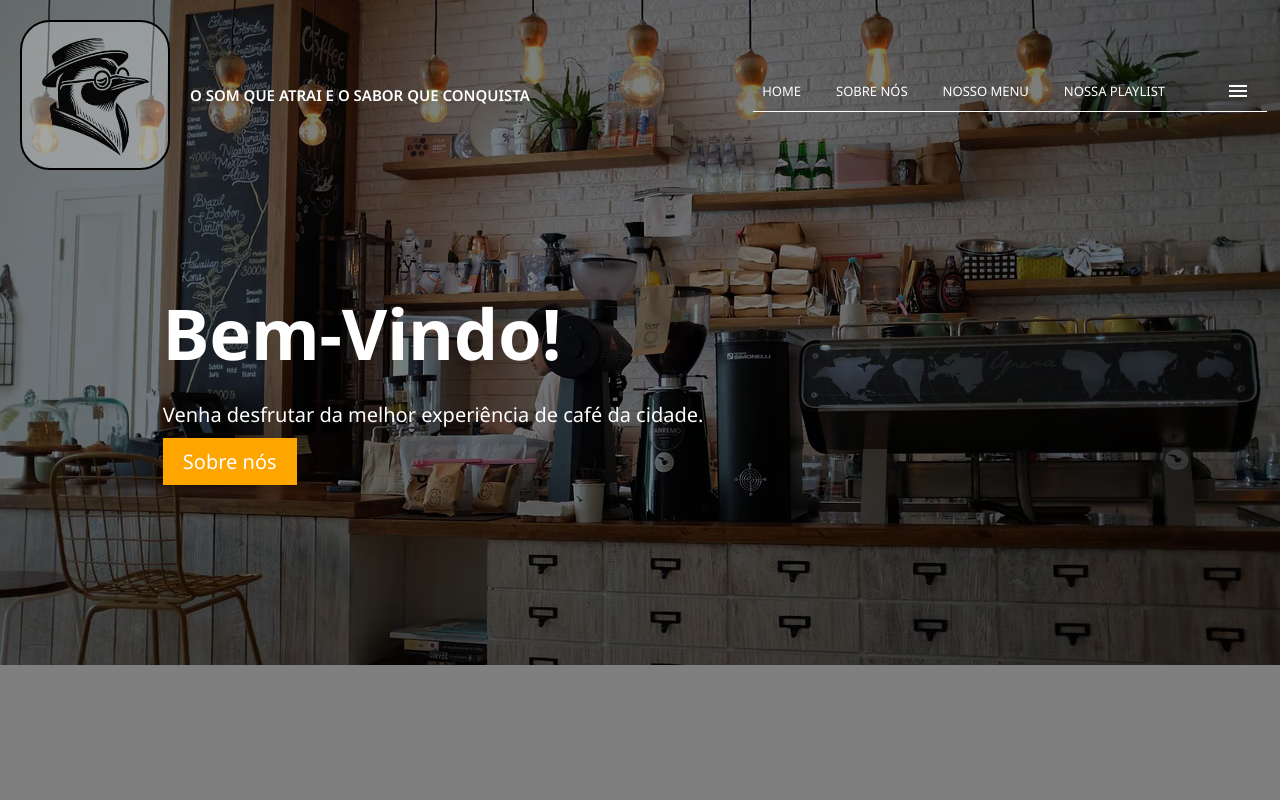
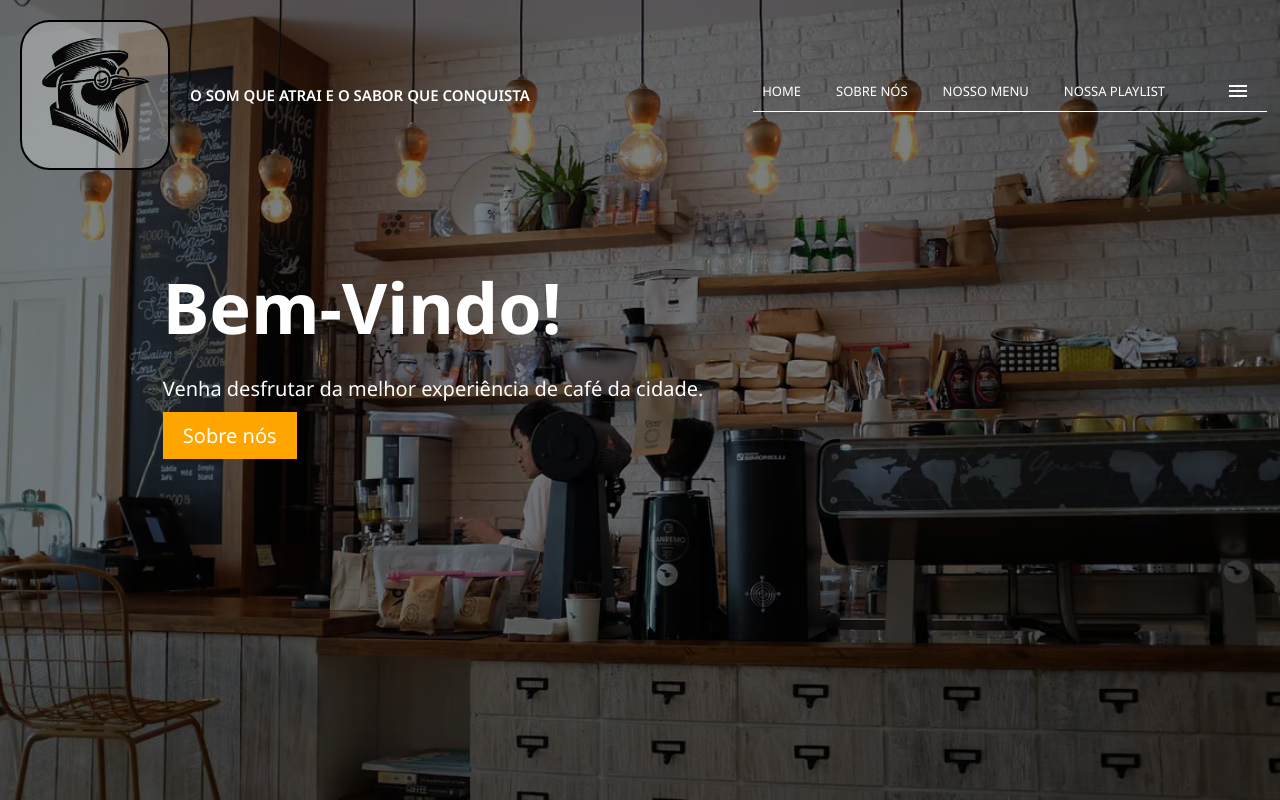
Before and after one commit to opaacheco/parja, a PHP site: page /home.html in a window 1280 px wide. Run offline with PHP 8.4, Linux system fonts and the light colour scheme; some libraries are stand-ins or nearby versions.

Commit message:
Ajuste Background-Image

```diff
--- a/styles/home.css
+++ b/styles/home.css
@@ -13,7 +13,7 @@ body {
   overflow-y: auto;
   background-image: url('../images/coffeeShopAesthetic.jpg');
   background-repeat: no-repeat;
-  height: 76.2vh;
+  height: 100vh;
   background-size: cover;
   background-position: center;
 }
@@ -23,16 +23,16 @@ main {
 }
 
 .hero {
-  padding: 7% 1%;
+  padding: 5% 1%;
 }
 
 .hero::before {
   content: '';
   position: absolute;
-  top: 0;
+  top: 0px;
   left: 0;
   right: 0;
-  bottom: 0;
+  bottom: 0px;
   background-color: rgba(0, 0, 0, 0.5);
   z-index: 1;
 }
```
